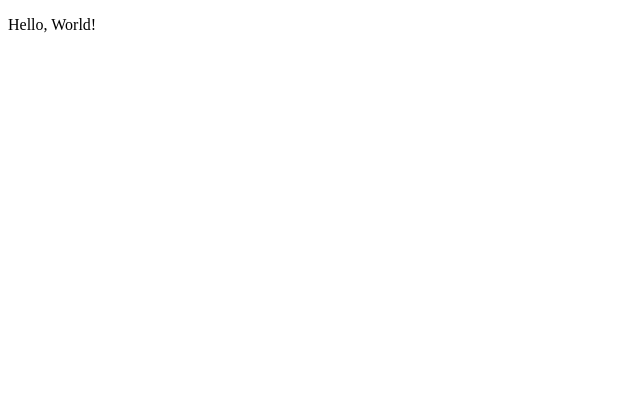
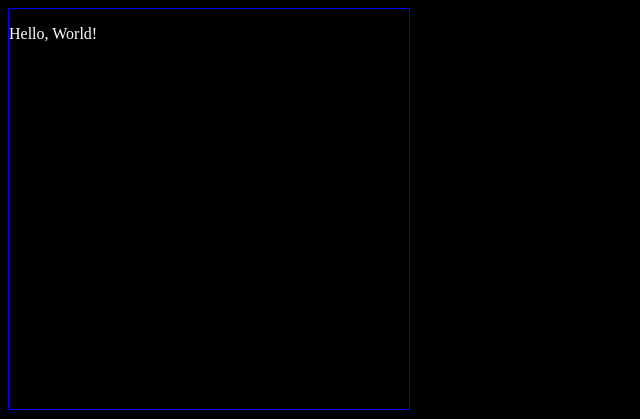
Before and after one commit to zachmmeyer/JS-Pomodoro, a plain HTML site: page index.html in a window 1280 px wide. Shown: the whole page, without its empty margins (0-640 px from the left). Drawn offline with Linux system fonts and the light colour scheme.

Commit message:
Make CSS easier on eyes for the time being

```diff
--- a/style.css
+++ b/style.css
@@ -1,9 +1,13 @@
+body {
+  background-color: black;
+}
 .pomodoro-wrapper {
   width: 400px;
   height: 400px;
-  background-color: white;
+  background-color: black;
+  border: 1px solid blue;
 }
 
 .pomodoro-wrapper p {
-  color: black;
+  color: white;
 }
```
